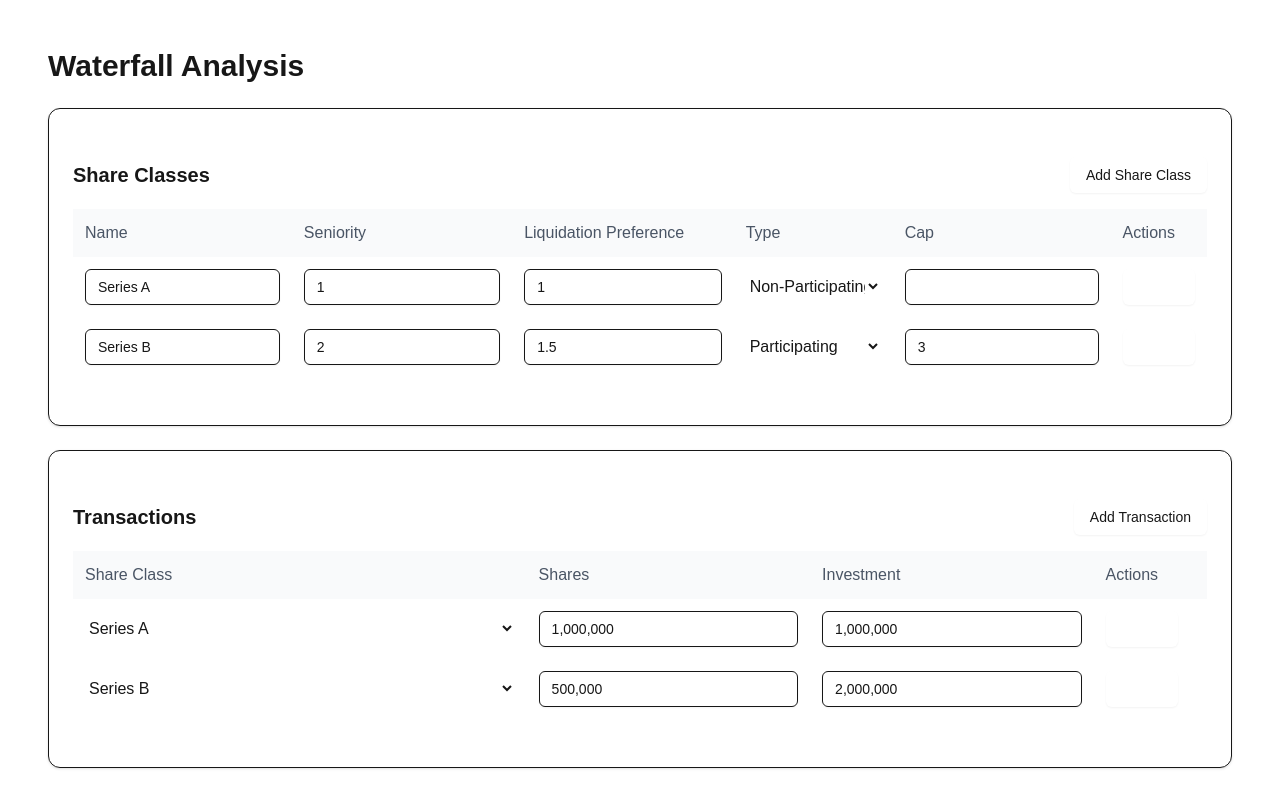
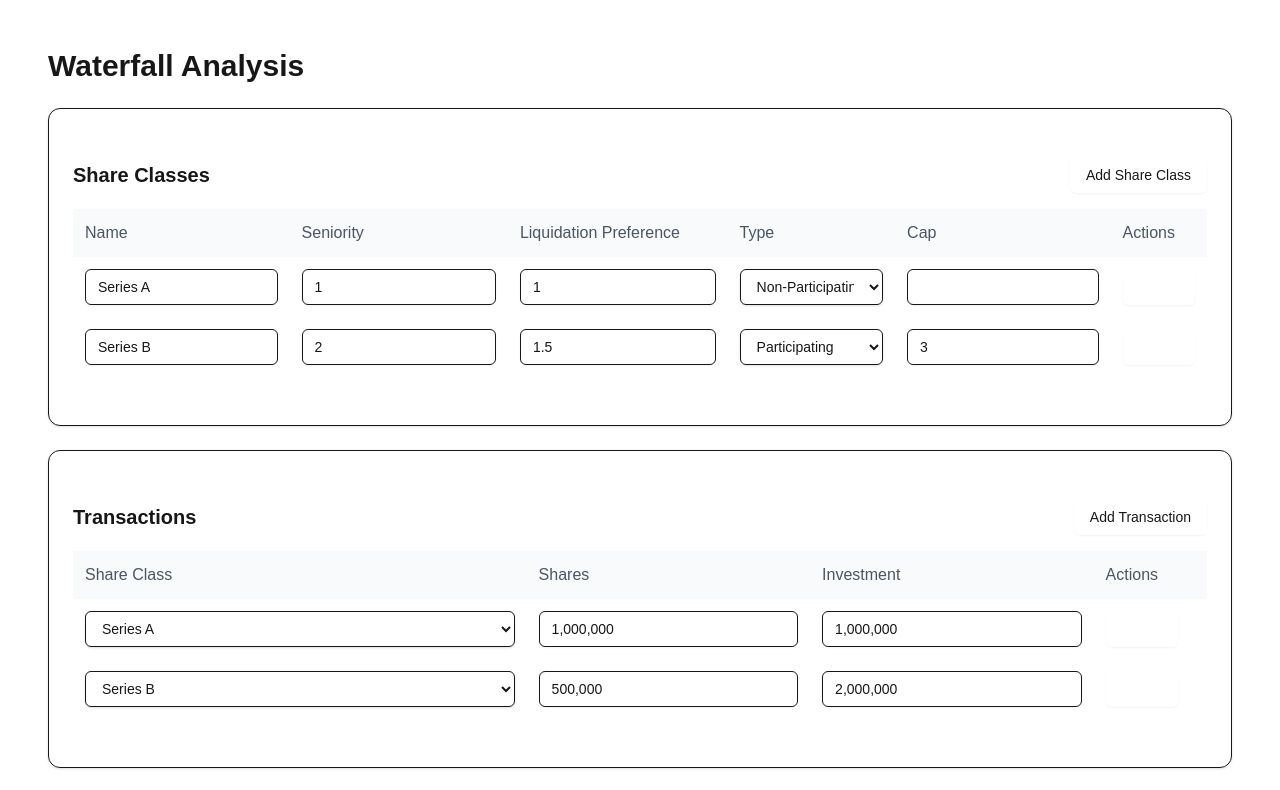
Before and after one commit to finyacht/Waterfall-Analysis-V2, a Next.js app: page / in a window 1280 px wide. Shown: the top 790 px of the page. Built offline with nearby package versions, Linux system fonts and the light colour scheme.

Commit message:
Clean up unused imports and interfaces, fix select styling

```diff
--- a/components/WaterfallAnalysisNew.tsx
+++ b/components/WaterfallAnalysisNew.tsx
@@ -6,9 +6,7 @@ import { Card, CardContent } from "./ui/card";
 import { Button } from "./ui/button";
 import { Input } from "./ui/input";
 import { Label } from "./ui/label";
-import { Select, SelectTrigger, SelectContent, SelectItem, SelectValue } from "./ui/select";
-import { BarChart, Bar, XAxis, YAxis, CartesianGrid, Tooltip, Legend, ResponsiveContainer, ReferenceLine, Cell, LineChart, Line, ReferenceDot } from "recharts";
-import { Plus } from "lucide-react";
+import { BarChart, Bar, XAxis, YAxis, CartesianGrid, Tooltip, Legend, ResponsiveContainer, ReferenceLine, Cell, LineChart, Line } from "recharts";
 
 export interface ShareClass {
   id: number;
@@ -25,25 +23,6 @@ export interface Transaction {
   shares: number;
   investment: number;
 }
-
-interface Component {
-  type: string;
-  amount: number;
-}
-
-interface ReturnData {
-  total: number;
-  components: Component[];
-}
-
-interface Returns {
-  [key: string]: ReturnData;
-}
-
-type SummaryData = {
-  name: string;
-  [key: string]: string | number;
-};
 
 interface WaterfallStepData {
   name: string;
@@ -304,7 +283,7 @@ export default function WaterfallAnalysisNew() {
               <select
                 value={sc.prefType}
                 onChange={(e) => updateShareClass(sc.id, 'prefType', e.target.value as "non-participating" | "participating")}
-                className="w-full"
+                className="flex h-9 w-full rounded-md border border-input bg-transparent px-3 py-2 text-sm shadow-sm focus:outline-none focus:ring-1 focus:ring-ring"
               >
                 <option value="non-participating">Non-Participating</option>
                 <option value="participating">Participating</option>
@@ -343,7 +322,7 @@ export default function WaterfallAnalysisNew() {
               <select
                 value={tx.shareClassId}
                 onChange={(e) => updateTransaction(tx.id, 'shareClassId', parseInt(e.target.value))}
-                className="w-full"
+                className="flex h-9 w-full rounded-md border border-input bg-transparent px-3 py-2 text-sm shadow-sm focus:outline-none focus:ring-1 focus:ring-ring"
               >
                 {shareClasses.map((sc) => (
                   <option key={sc.id} value={sc.id}>{sc.name}</option>
```
